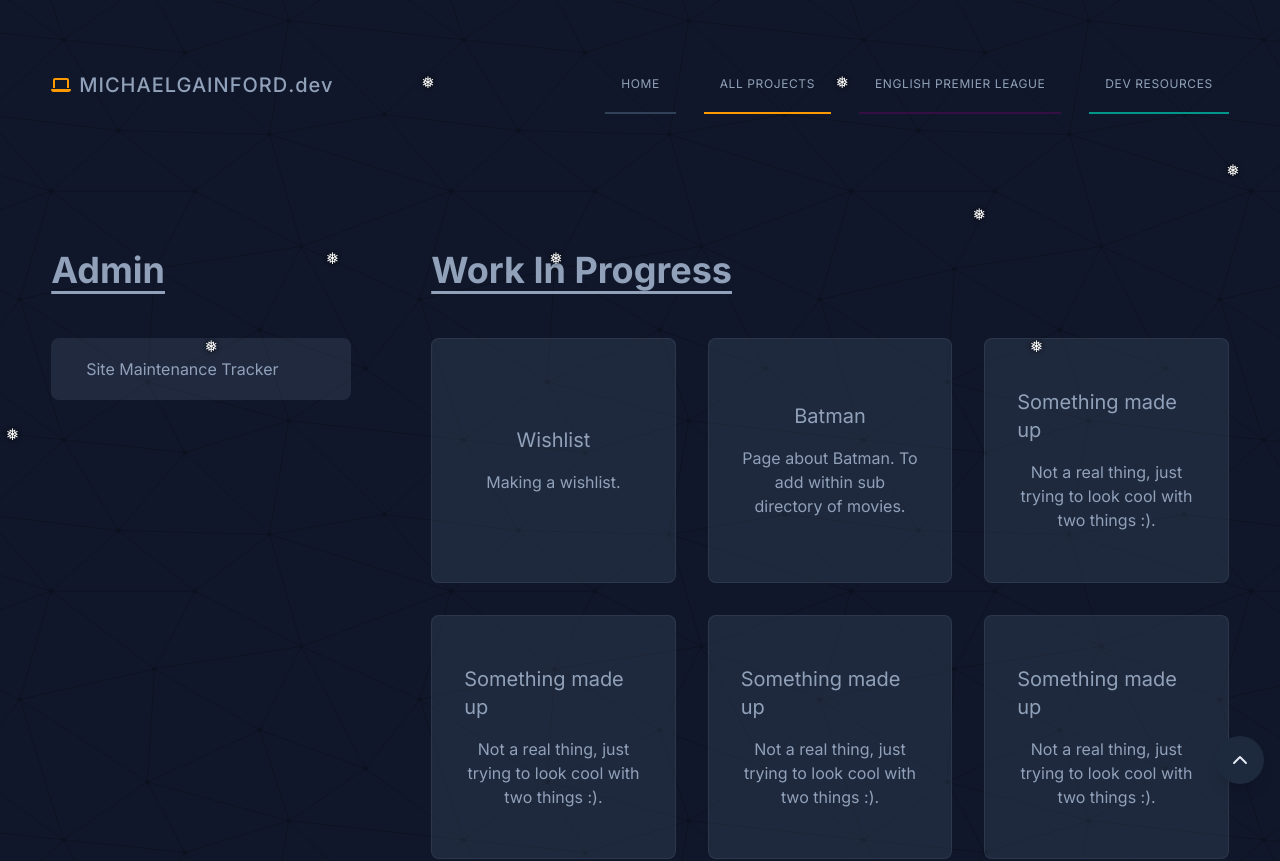
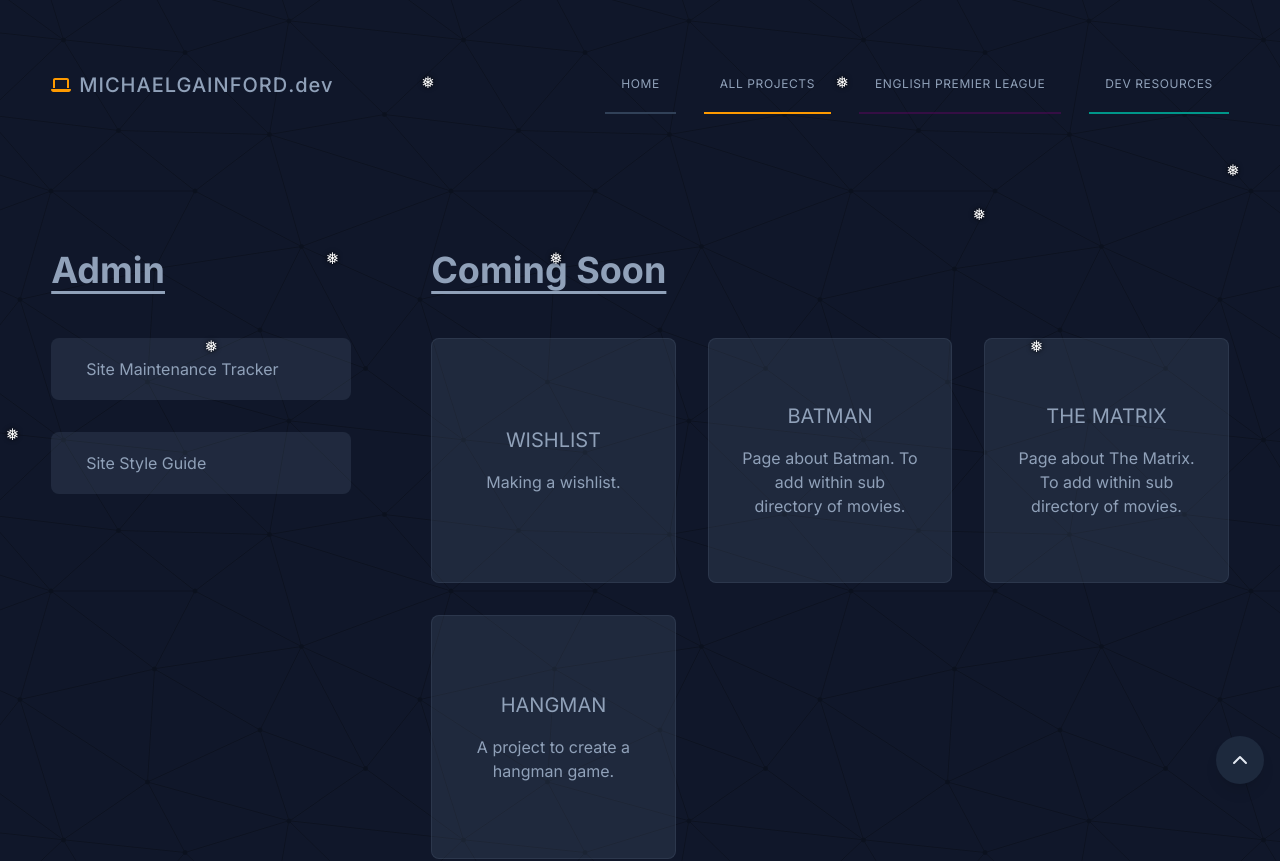
Before and after one commit to michaelgainford/michaelgainford.github.io, a Next.js app: page /pigeon in a window 1280 px wide. Shown: the top 861 px of the page. Built offline with nearby package versions, Linux system fonts and the light colour scheme.

Commit message:
Moved WIP data into variables file.

```diff
--- a/app/pigeon/page.jsx
+++ b/app/pigeon/page.jsx
@@ -1,64 +1,43 @@
-import { brandPageBackground, brandTextColour, globalPageStyles, mainStyles } from "@/data/Variables";
 import Link from "next/link";
+import {
+	brandPageBackground,
+	brandTextColour,
+	globalPageStyles,
+	globalWrapperFixedWidth,
+} from "@/variables/Styles";
+import { wipItems } from "@/variables/Data";
 import Header from "@/components/header/Header";
 import Footer from "@/components/footer/Footer";
-
-const wipItems = [
-	{
-		title: "Wishlist",
-		content: "Making a wishlist.",
-		href: "/wip/wishlist"
-	},
-	{
-		title: "Batman",
-		content: "Page about Batman. To add within sub directory of movies.",
-		href: "/"
-	},
-	{
-		title: "Something made up",
-		content: "Not a real thing, just trying to look cool with two things :).",
-		href: "/"
-	},
-	{
-		title: "Something made up",
-		content: "Not a real thing, just trying to look cool with two things :).",
-		href: "/"
-	},
-	,
-	{
-		title: "Something made up",
-		content: "Not a real thing, just trying to look cool with two things :).",
-		href: "/"
-	},,
-	{
-		title: "Something made up",
-		content: "Not a real thing, just trying to look cool with two things :).",
-		href: "/"
-	}
-];
 
 export default function PAGE_HOME() {
 	return (
 		<div className={`${brandPageBackground} ${brandTextColour} ${globalPageStyles}`}>
 			<Header />
-			<main className={mainStyles}>
-				<div className={`flex w-full mt-8 gap-12 max-lg:flex-col lg:gap-24 xl:gap-32 2xl:gap-48`}>
+			<main className={globalWrapperFixedWidth}>
+				<div className="flex w-full mt-8 gap-12 max-lg:flex-col lg:gap-24 xl:gap-32 2xl:gap-48">
 					<div className="flex flex-col gap-16 content xl:flex-row xl:gap-20 2xl:gap-24">
 						<div className="min-w-[300px]">
-							<h1 className="mb-8 font-bold underline lg:mb-12 2xl:mb-16 text-lg: xl:text-4xl underline-offset-8">Admin</h1>
-							<Link href="/pigeon/site-maintenance-tracker" className="flex px-8 py-4 text-center transition-all duration-300 border-transparent rounded-lg border-3 bg-slate-500/20 hover:bg-amber-500 hover:border-amber-500 hover:text-slate-900">
-							Site Maintenance Tracker
+							<h1 className="mb-8 font-bold underline lg:mb-12 2xl:mb-16 text-lg: xl:text-4xl underline-offset-8">
+								Admin
+							</h1>
+							<Link href="/pigeon/site-maintenance-tracker" className="flex px-8 py-4 text-center transition-all duration-300 border-transparent rounded-lg border-3 bg-slate-500/20 hover:bg-amber-500 hover:border-amber-500 hover:text-slate-900 mb-8">
+								Site Maintenance Tracker
+							</Link>
+							<Link href="/general/site-style-guide" className="flex px-8 py-4 text-center transition-all duration-300 border-transparent rounded-lg border-3 bg-slate-500/20 hover:bg-amber-500 hover:border-amber-500 hover:text-slate-900">
+								Site Style Guide
 							</Link>
 						</div>
 						<div className="col-span-3">
-							<h2 className="mb-8 text-lg font-bold underline lg:mb-12 2xl:mb-16 xl:text-4xl underline-offset-8">Work In Progress</h2>
+							<h2 className="mb-8 text-lg font-bold underline lg:mb-12 2xl:mb-16 xl:text-4xl underline-offset-8">
+								Coming Soon
+							</h2>
 							<div className="grid grid-cols-1 gap-8 md:grid-cols-2 xl:grid-cols-3">
-							{wipItems.map((item, index) => (
+								{wipItems.map((item, index) => (
 								<div key={index} className="flex flex-col items-center justify-center gap-4 p-8 border card aspect-[3/2]]! lg:aspect-square! border-slate-500/20 bg-slate-500/20 rounded-lg">
-									<h2 className="text-xl">{item.title}</h2>
+									<h2 className="text-xl uppercase">{item.title}</h2>
 									<p className="text-center">{item.content}</p>
 								</div>
-							))}
+								))}
 							</div>
 						</div>
 					</div>
--- a/variables/Data.jsx
+++ b/variables/Data.jsx
@@ -641,6 +641,31 @@ const mySites = [
 	},
 ];
 
+{/********************************
+  WORK IN PROGRESS ITEMS
+*********************************/}
+const wipItems = [
+	{
+		title: "Wishlist",
+		content: "Making a wishlist.",
+		href: "/wip/wishlist"
+	},
+	{
+		title: "Batman",
+		content: "Page about Batman. To add within sub directory of movies.",
+		href: "/"
+	},
+	{
+		title: "The Matrix",
+		content: "Page about The Matrix. To add within sub directory of movies.",
+		href: "/"
+	},
+	{
+		title: "Hangman",
+		content: "A project to create a hangman game.",
+		href: "/"
+	}
+];
 
 {/********************************
   EXPORTS
@@ -661,5 +686,6 @@ export {
 	dataForAllProjects,
 	featuredProjects,
 	socials,
-	mySites
+	mySites,
+	wipItems
 };
```
Lines whose indentation alone changed are shown as unchanged.
